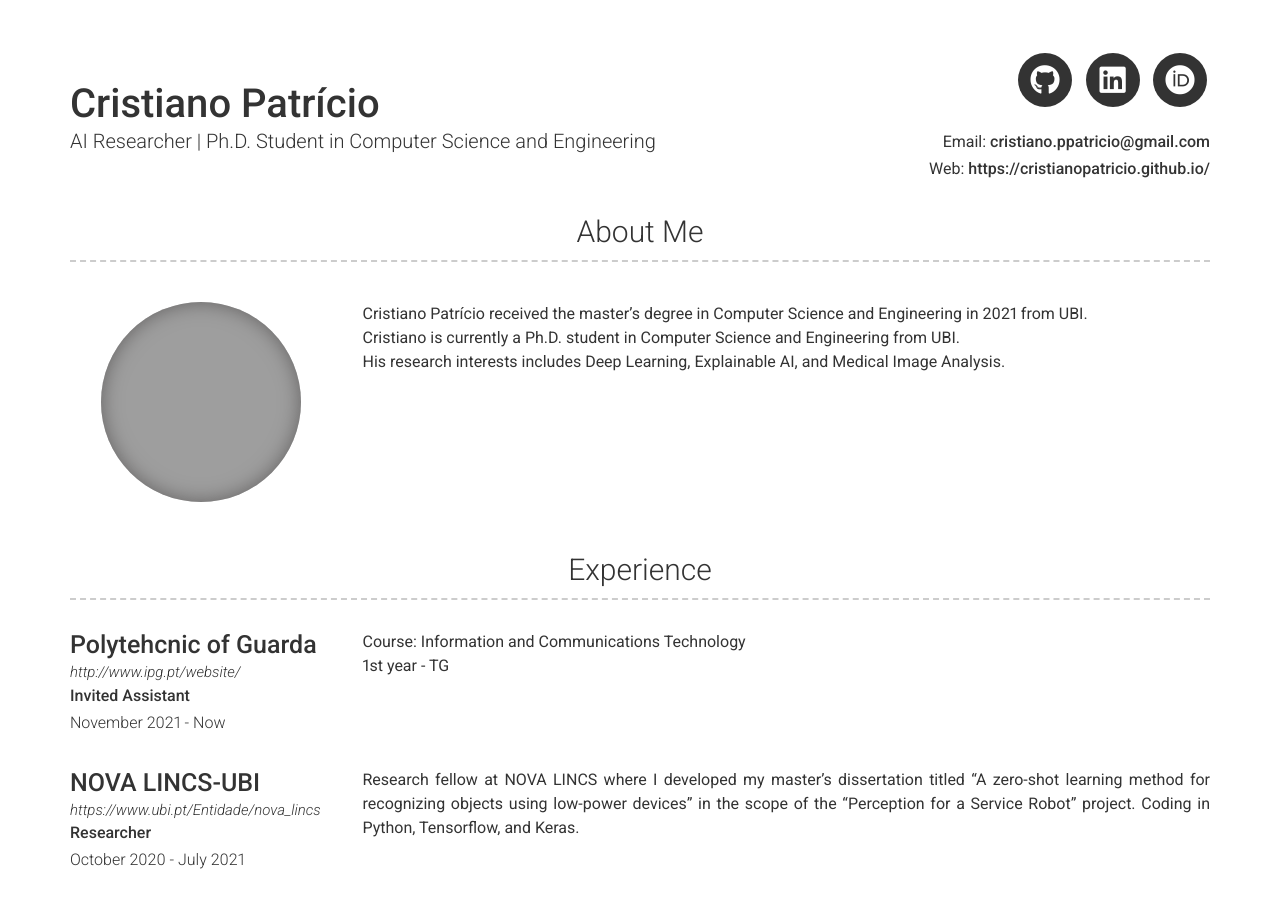
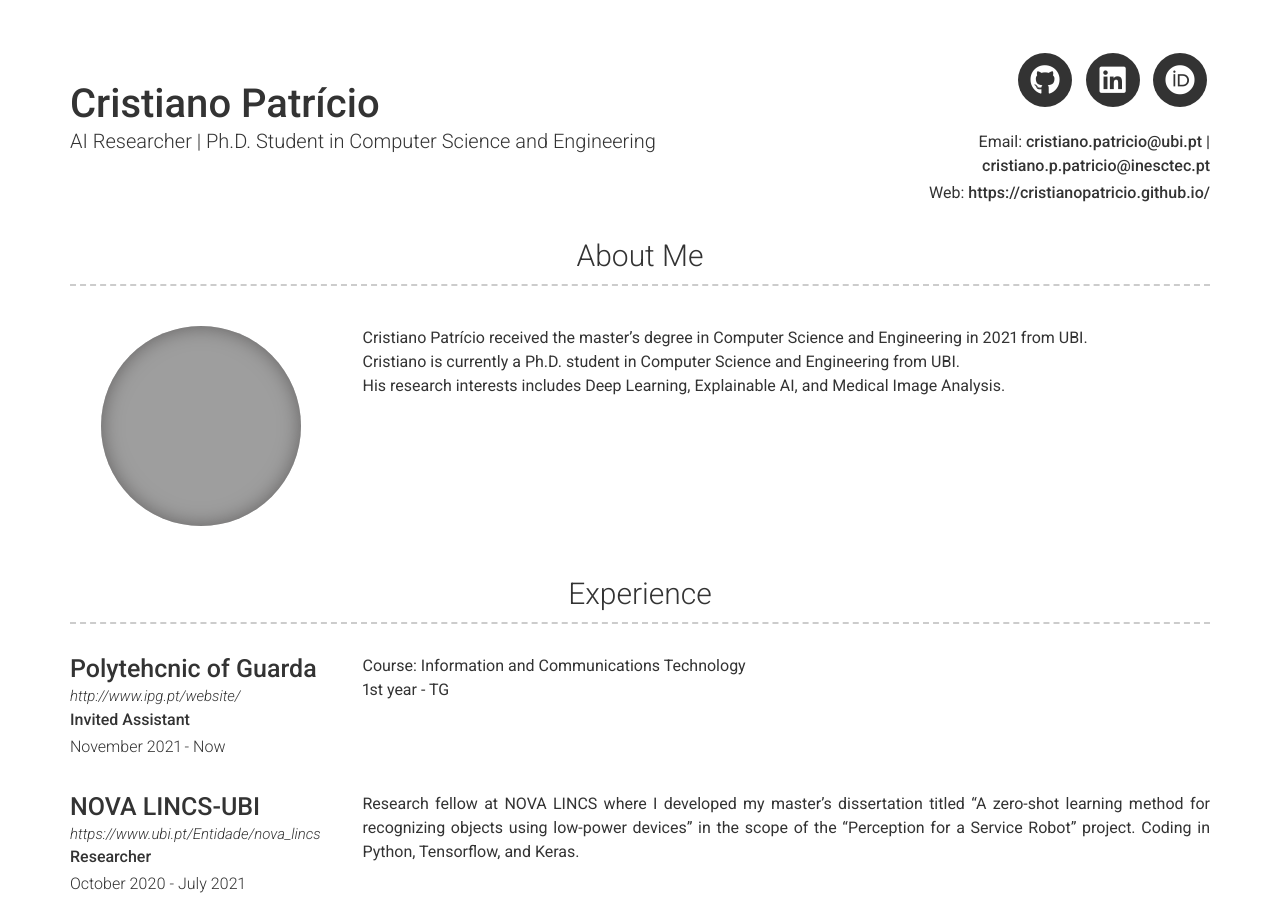
Before and after one commit to CristianoPatricio/cristianopatricio.github.io, a Jekyll site: the page built from index.md, in a window 1280 px wide and 900 px high. Built offline with Jekyll 4.4.1, drawn with Linux system fonts in a browser that asks for light colours; nearby versions of some CDN libraries; some of the changed text lies outside the part shown; grey boxes are pictures that could not be loaded.

Commit message:
Update _config.yml

```diff
--- a/_config.yml
+++ b/_config.yml
@@ -5,7 +5,7 @@ repository: Git repository where your resume will be hosted, only required if yo
 # Personal info
 name: Cristiano Patrício
 title: AI Researcher | Ph.D. Student in Computer Science and Engineering
-email: cristiano.ppatricio@gmail.com
+email: cristiano.patricio@ubi.pt | cristiano.p.patricio@inesctec.pt
 website: https://cristianopatricio.github.io/
 
 # Dark Mode (true/false/never)
```
